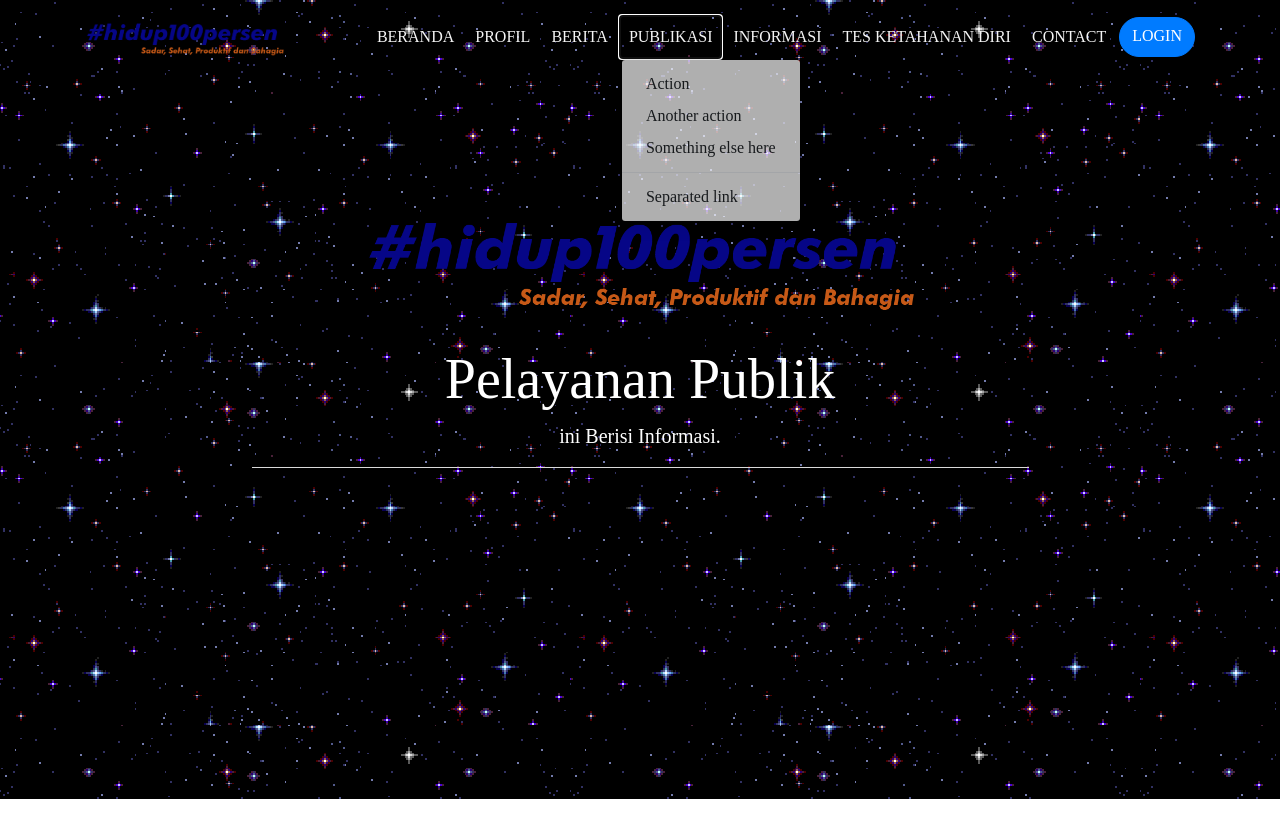
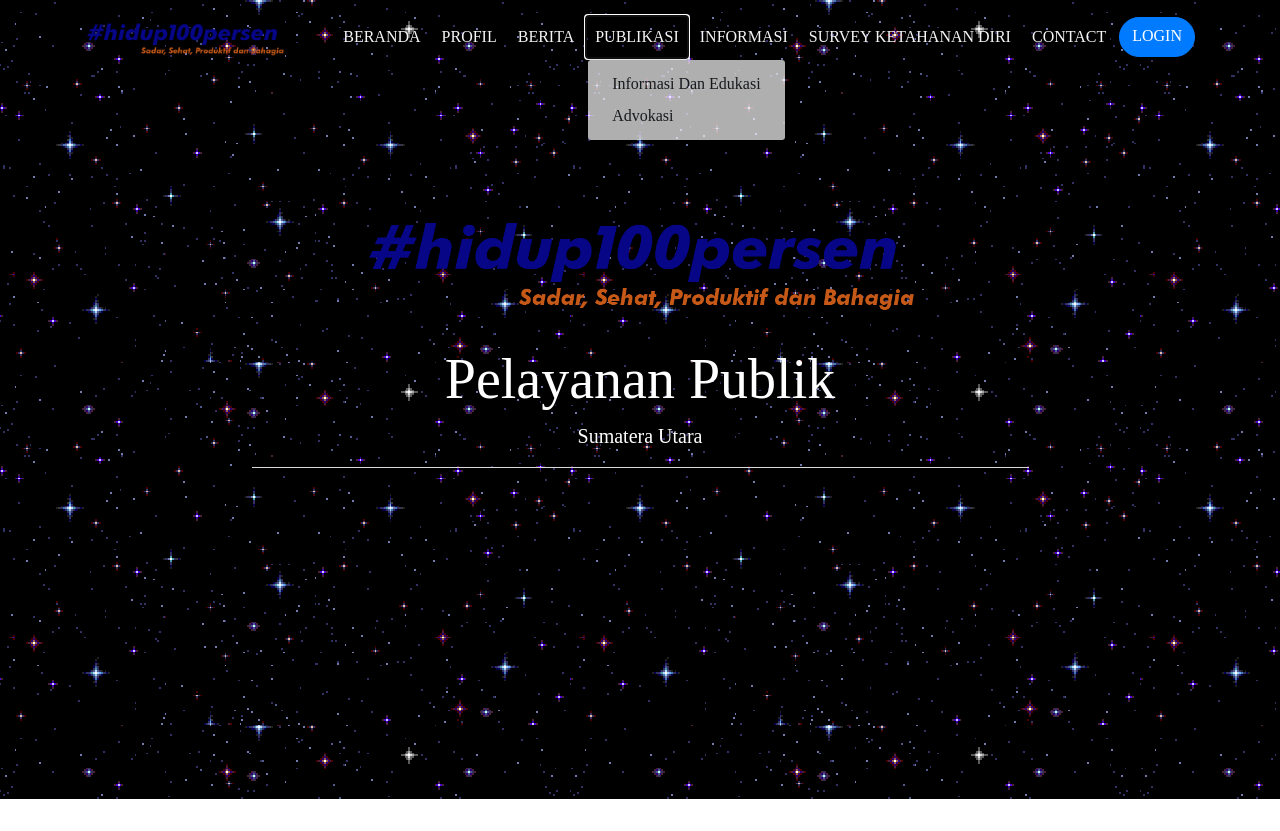
Before and after one commit to BeniSyach/PelPu-SU, a PHP site: page /pelayanan-publik/menu in a window 1280 px wide, after a click on "PUBLIKASI". Run offline with PHP 8.4, Linux system fonts and the light colour scheme; some web fonts are replaced.

Commit message:
pembaruan judul

```diff
--- a/application/views/menu/menu_utama.php
+++ b/application/views/menu/menu_utama.php
@@ -1 +1,11 @@
 <body>
+    <!-- Jumbroton -->
+    <div class="jumbotron jumbotron-fluid">
+        <div class="container text-center">
+            <img src="<?= base_url('assets/img/judul.png') ?>" width="50%">
+            <h1 class="display-4">Pelayanan Publik</h1>
+            <p class="lead">Sumatera Utara</p>
+            <hr>
+        </div>
+    </div>
+    <!-- Akhir Jumbroton -->
--- a/application/views/template/header.php
+++ b/application/views/template/header.php
@@ -43,15 +43,12 @@
                 <li class="nav-item dropdown">
                     <a class="nav-link" data-toggle="dropdown" href="#" role="button" aria-haspopup="true" aria-expanded="false">PUBLIKASI</a>
                     <div class="dropdown-menu">
-                        <a class="dropdown-item" href="#">Action</a>
-                        <a class="dropdown-item" href="#">Another action</a>
-                        <a class="dropdown-item" href="#">Something else here</a>
-                        <div class="dropdown-divider"></div>
-                        <a class="dropdown-item" href="#">Separated link</a>
+                        <a class="dropdown-item" href="#">Informasi Dan Edukasi</a>
+                        <a class="dropdown-item" href="#">Advokasi</a>
                     </div>
                 </li>
                 <a class="nav-link" href="#">INFORMASI</a>
-                <a class="nav-link" href="#">TES KETAHANAN DIRI</a>
+                <a class="nav-link" href="#">SURVEY KETAHANAN DIRI</a>
                 <a class="nav-link" href="#">CONTACT</a>
                 <a class="btn btn-primary tombol" href="#">LOGIN</a>
             </div>
@@ -59,16 +56,3 @@
     </div>
 </nav>
 <!-- Akhir Navbar -->
-
-<!-- Jumbroton -->
-<div class="jumbotron jumbotron-fluid">
-    <div class="container text-center">
-        <img src="<?= base_url('assets/img/judul.png') ?>" width="50%">
-        <h1 class="display-4">Pelayanan Publik</h1>
-        <p class="lead">ini Berisi Informasi.</p>
-        <hr>
-    </div>
-</div>
-
-
-<!-- Akhir Jumbroton -->
```
Also changed, not shown: assets/js/Script.js (deleted, +0 -7 lines).
